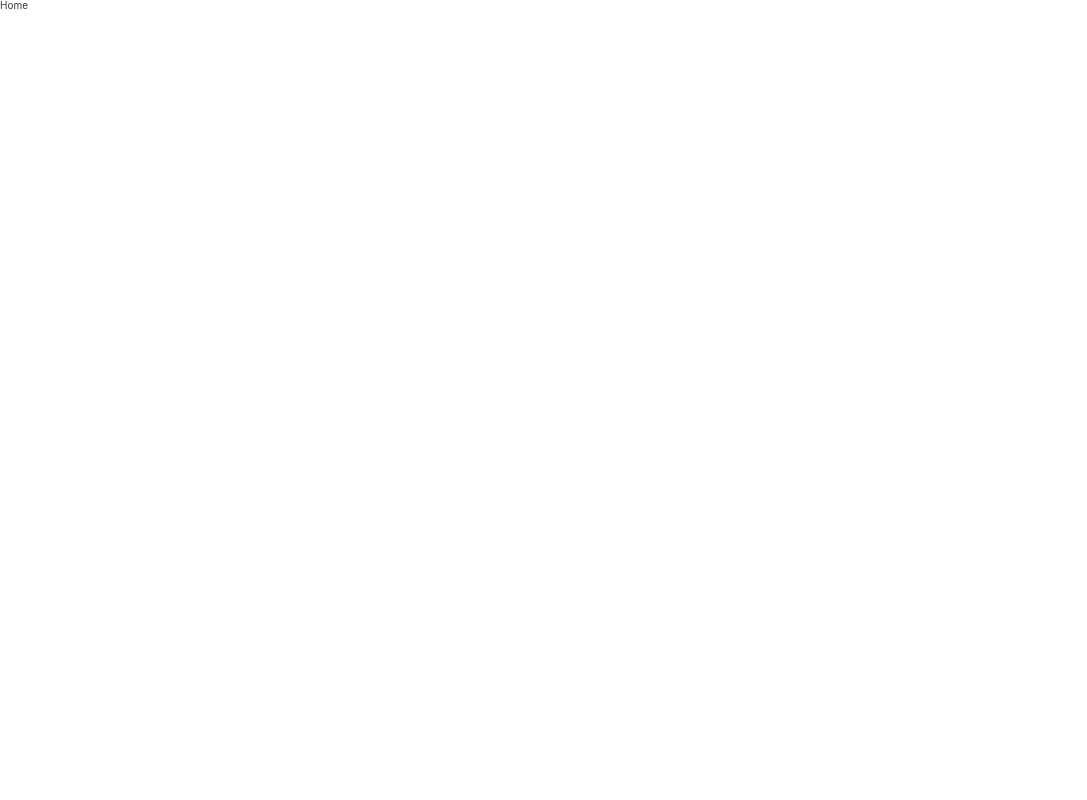
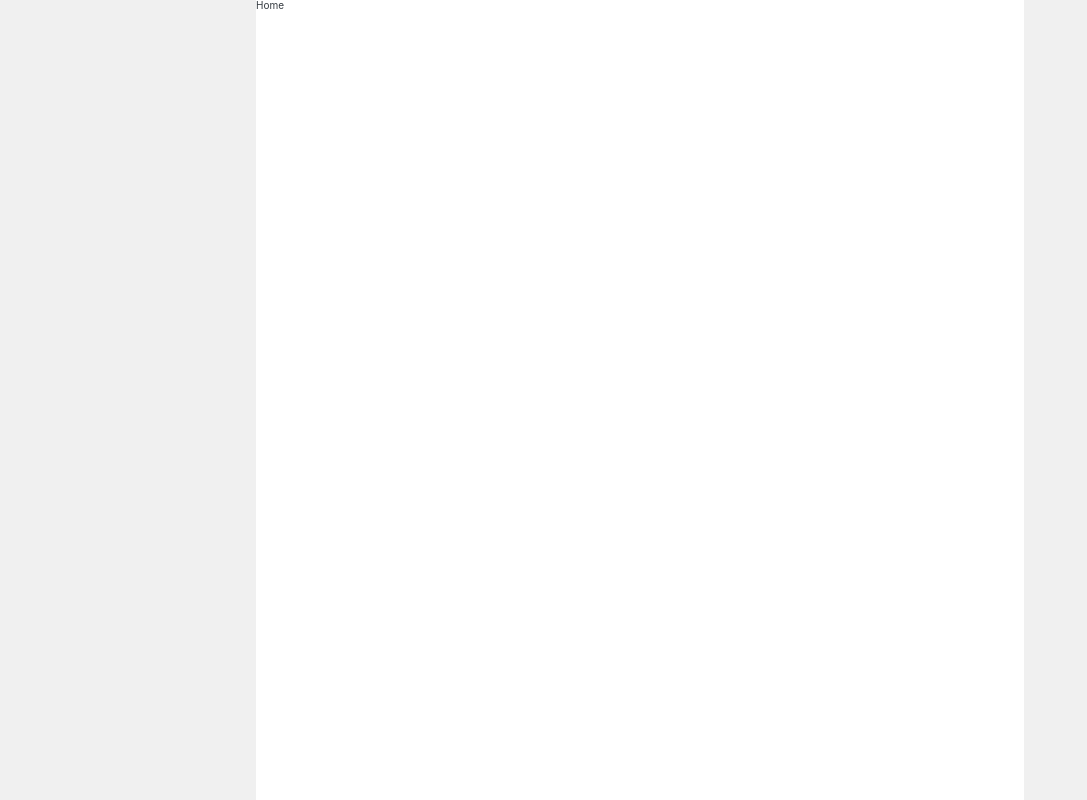
Before and after one commit to HaJunRyu/payhere-my-github-issue, a React (Vite) app: page / in a window 1280 px wide. Shown: the whole page, without its empty margins (0-1087 px from the left). Built offline with nearby package versions, Linux system fonts and the light colour scheme; a web font is replaced by a local one.

Commit message:
Feat GlobalLayout 컴포넌트를 정의하고 App에 적용한다

```diff
--- a/src/App.tsx
+++ b/src/App.tsx
@@ -3,6 +3,7 @@ import { ROUTE } from '@/constants/route';
 import { Home, Issues, Search } from '@/pages';
 import { globalStyle } from '@/styles/globalStyle';
 import { Global } from '@emotion/react';
+import { Layout } from '@/components/common';
 
 const router = createBrowserRouter([
   {
@@ -23,7 +24,9 @@ const App = () => {
   return (
     <>
       <Global styles={globalStyle} />
-      <RouterProvider router={router} />
+      <Layout>
+        <RouterProvider router={router} />
+      </Layout>
     </>
   );
 };
--- /dev/null
+++ b/src/components/common/Layout/Layout.styled.ts
@@ -0,0 +1,9 @@
+import styled from '@emotion/styled';
+
+export const Layout = styled.div`
+  max-width: 76.8rem;
+  width: 100%;
+  margin: 0 auto;
+  background: #ffffff;
+  min-height: 100vh;
+`;
--- /dev/null
+++ b/src/components/common/Layout/Layout.tsx
@@ -0,0 +1,8 @@
+import { PropsWithChildren } from 'react';
+import * as Styled from './Layout.styled';
+
+const Layout = ({ children }: PropsWithChildren) => {
+  return <Styled.Layout>{children}</Styled.Layout>;
+};
+
+export default Layout;
--- /dev/null
+++ b/src/components/common/index.ts
@@ -0,0 +1 @@
+export { default as Layout } from './Layout/Layout';
--- a/src/styles/reset.ts
+++ b/src/styles/reset.ts
@@ -130,7 +130,7 @@ export const resetCss = css`
       Roboto, 'Helvetica Neue', 'Segoe UI', 'Apple SD Gothic Neo', 'Noto Sans KR', 'Malgun Gothic',
       'Apple Color Emoji', 'Segoe UI Emoji', 'Segoe UI Symbol', sans-serif;
     line-height: 1;
-    background-color: #ffffff;
+    background-color: #f0f0f0;
     -webkit-font-smoothing: antialiased;
     -moz-osx-font-smoothing: grayscale;
   }
```
